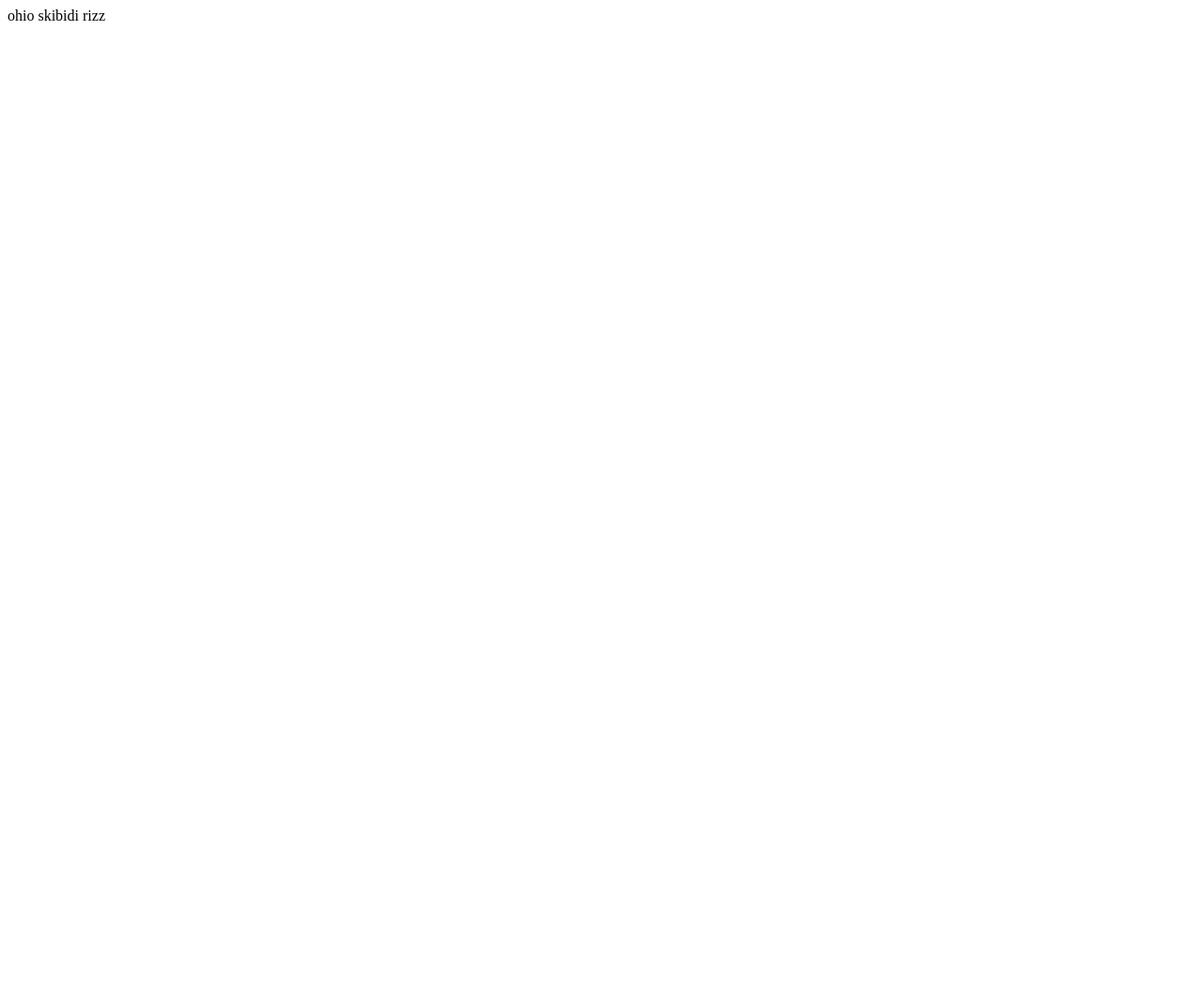
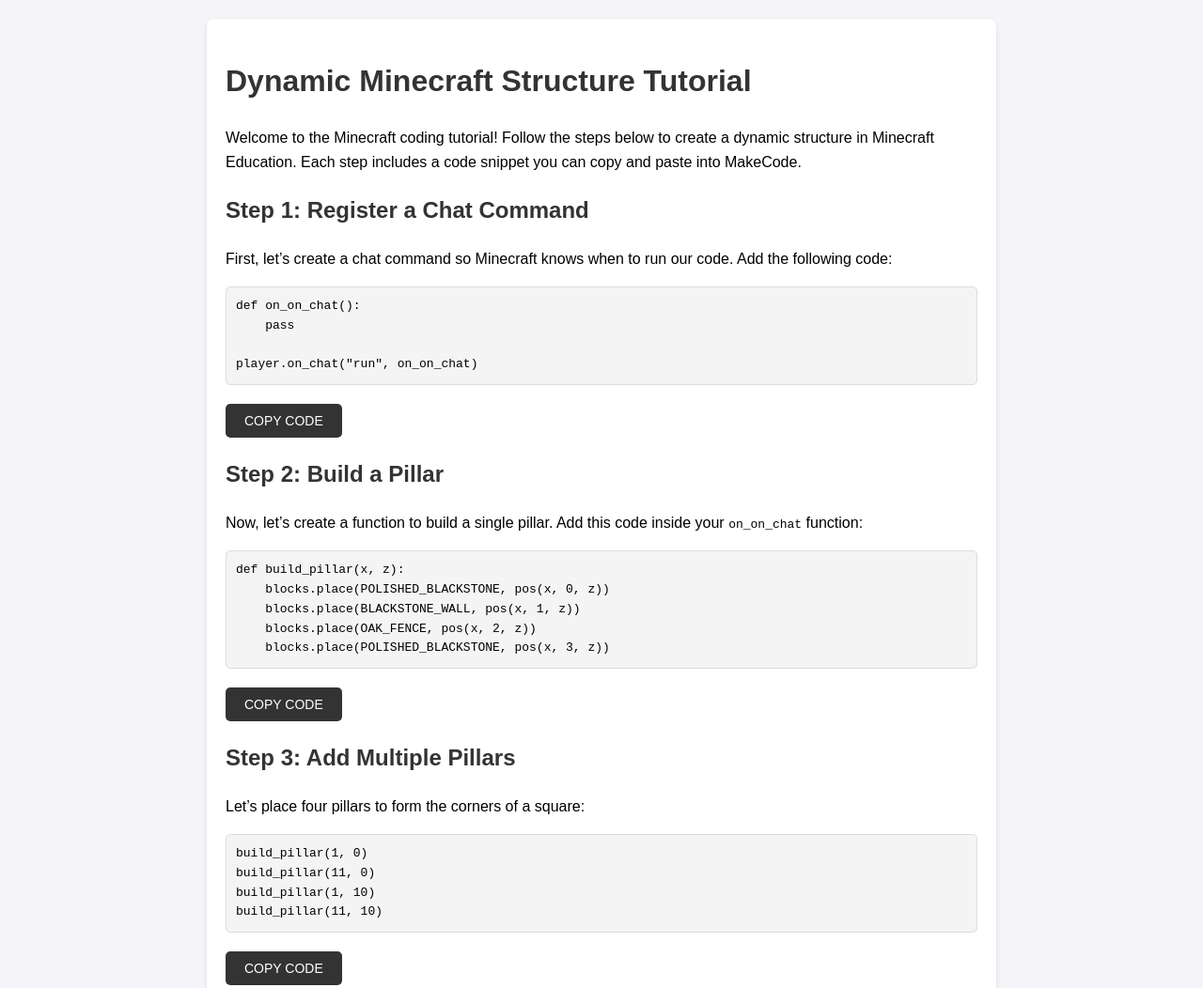
Before and after one commit to minecraftcodingcamper/minecraftcodingcamper, a plain HTML site: page index.html in a window 1280 px wide. Shown: the top 1052 px of the page at 94% size. Before the commit the page ends 800 px from the top, so only its background shows below. Drawn offline with Linux system fonts and the light colour scheme.

Commit message:
Update index.html

```diff
--- a/index.html
+++ b/index.html
@@ -1 +1,125 @@
-<p> ohio skibidi rizz </p>
+<!DOCTYPE html>
+<html lang="en">
+<head>
+    <meta charset="UTF-8">
+    <meta name="viewport" content="width=device-width, initial-scale=1.0">
+    <title>Dynamic Minecraft Structure Tutorial</title>
+    <style>
+        body {
+            font-family: Arial, sans-serif;
+            line-height: 1.6;
+            margin: 0;
+            padding: 0;
+            background-color: #f4f4f9;
+        }
+        .container {
+            max-width: 800px;
+            margin: 20px auto;
+            background: white;
+            padding: 20px;
+            border-radius: 8px;
+            box-shadow: 0 2px 5px rgba(0, 0, 0, 0.1);
+        }
+        h1, h2 {
+            color: #333;
+        }
+        pre {
+            background: #f4f4f4;
+            padding: 10px;
+            border-radius: 5px;
+            overflow-x: auto;
+            border: 1px solid #ddd;
+        }
+        .snippet {
+            margin-bottom: 20px;
+        }
+        button {
+            display: inline-block;
+            background: #333;
+            color: #fff;
+            border: none;
+            padding: 10px 20px;
+            cursor: pointer;
+            border-radius: 5px;
+            text-transform: uppercase;
+            font-size: 14px;
+        }
+        button:hover {
+            background: #555;
+        }
+    </style>
+</head>
+<body>
+    <div class="container">
+        <h1>Dynamic Minecraft Structure Tutorial</h1>
+        <p>Welcome to the Minecraft coding tutorial! Follow the steps below to create a dynamic structure in Minecraft Education. Each step includes a code snippet you can copy and paste into MakeCode.</p>
+
+        <h2>Step 1: Register a Chat Command</h2>
+        <p>First, let’s create a chat command so Minecraft knows when to run our code. Add the following code:</p>
+        <div class="snippet">
+            <pre><code>def on_on_chat():
+    pass
+
+player.on_chat("run", on_on_chat)</code></pre>
+        </div>
+        <button onclick="copySnippet(0)">Copy Code</button>
+
+        <h2>Step 2: Build a Pillar</h2>
+        <p>Now, let’s create a function to build a single pillar. Add this code inside your <code>on_on_chat</code> function:</p>
+        <div class="snippet">
+            <pre><code>def build_pillar(x, z):
+    blocks.place(POLISHED_BLACKSTONE, pos(x, 0, z))
+    blocks.place(BLACKSTONE_WALL, pos(x, 1, z))
+    blocks.place(OAK_FENCE, pos(x, 2, z))
+    blocks.place(POLISHED_BLACKSTONE, pos(x, 3, z))</code></pre>
+        </div>
+        <button onclick="copySnippet(1)">Copy Code</button>
+
+        <h2>Step 3: Add Multiple Pillars</h2>
+        <p>Let’s place four pillars to form the corners of a square:</p>
+        <div class="snippet">
+            <pre><code>build_pillar(1, 0)
+build_pillar(11, 0)
+build_pillar(1, 10)
+build_pillar(11, 10)</code></pre>
+        </div>
+        <button onclick="copySnippet(2)">Copy Code</button>
+
+        <h2>Step 4: Connect the Pillars with Glass</h2>
+        <p>Create a function to connect the pillars with glass:</p>
+        <div class="snippet">
+            <pre><code>def connect_with_glass(x1, z1, x2, z2):
+    if x1 == x2:
+        z3 = min(z1, z2) + 1
+        while z3 < max(z1, z2):
+            blocks.place(GLASS, pos(x1, 3, z3))
+            z3 += 1
+    elif z1 == z2:
+        x3 = min(x1, x2) + 1
+        while x3 < max(x1, x2):
+            blocks.place(GLASS, pos(x3, 3, z1))
+            x3 += 1</code></pre>
+        </div>
+        <button onclick="copySnippet(3)">Copy Code</button>
+
+        <h2>Step 5: Fill the Center</h2>
+        <p>Finally, fill the center with <code>BIG_DRIPLEAF</code>:</p>
+        <div class="snippet">
+            <pre><code>blocks.fill(
+    BIG_DRIPLEAF,
+    pos(2, 0, 1),
+    pos(10, 1, 9),
+    FillOperation.REPLACE)</code></pre>
+        </div>
+        <button onclick="copySnippet(4)">Copy Code</button>
+    </div>
+    <script>
+        const snippets = document.querySelectorAll("pre code");
+        function copySnippet(index) {
+            navigator.clipboard.writeText(snippets[index].innerText).then(() => {
+                alert("Code copied to clipboard!");
+            });
+        }
+    </script>
+</body>
+</html>
```
